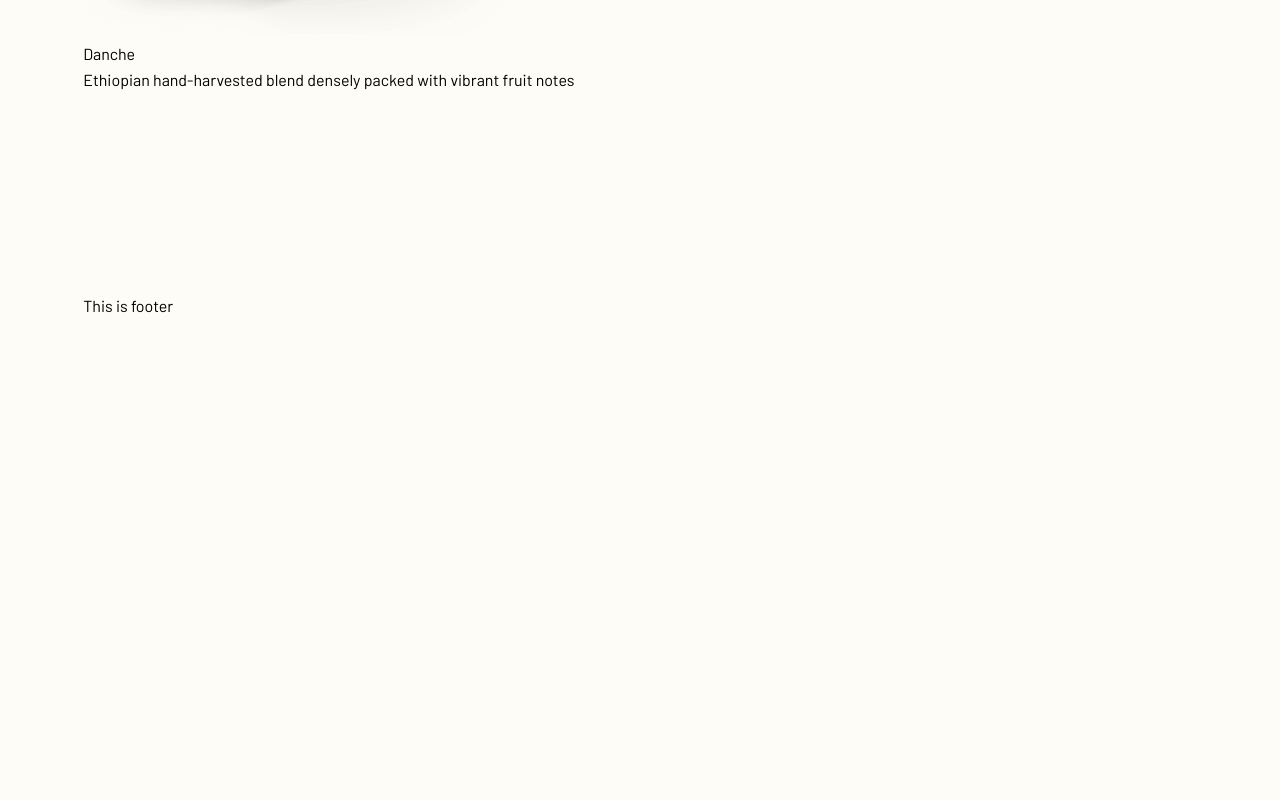
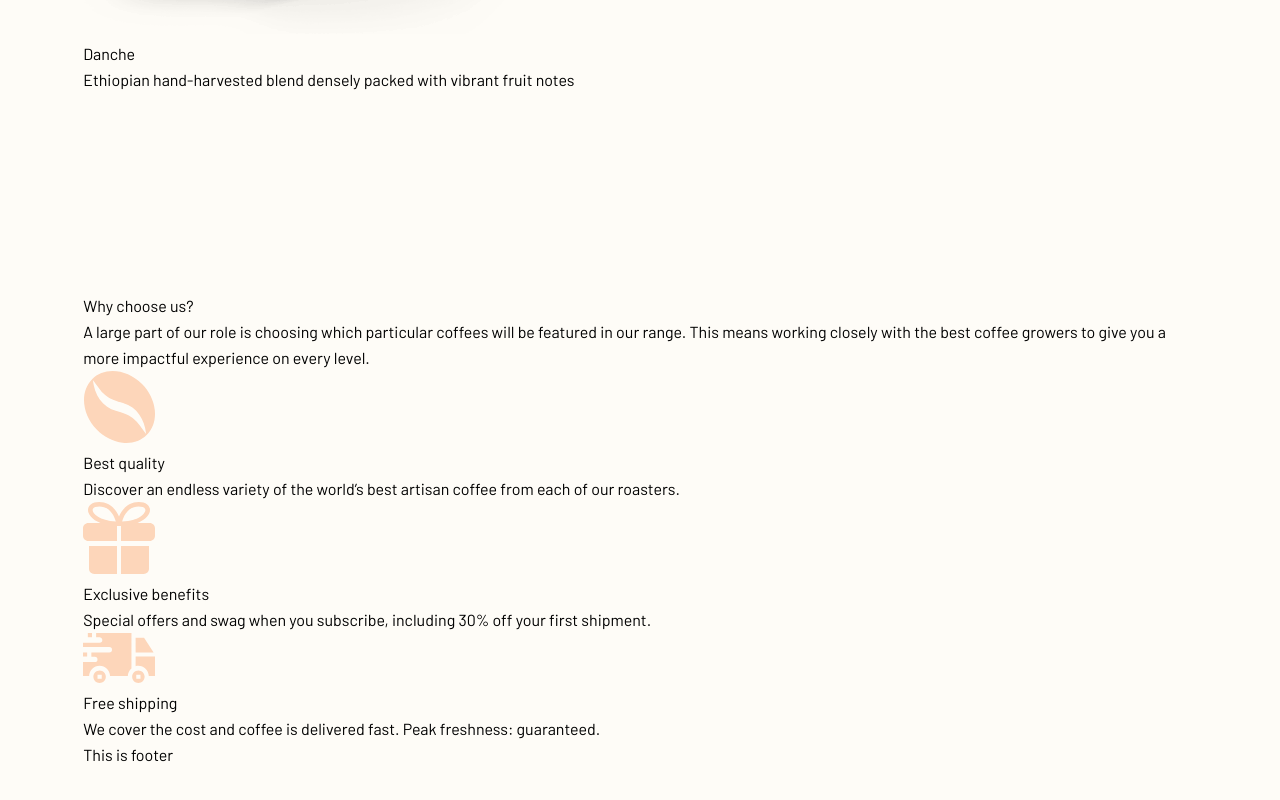
Before and after one commit to ledminh/coffeeroasters-subscription-site, a Next.js app: page / in a window 1280 px wide. Shown: the part 2541-3341 px from the top of the page. Before the commit the page ends 2892 px from the top, so only its background shows below. Built offline with nearby package versions, Linux system fonts and the light colour scheme.

Commit message:
Add data to WhyChooseUs

```diff
--- a/components/HomeComponents/WhyChooseUs/index.tsx
+++ b/components/HomeComponents/WhyChooseUs/index.tsx
@@ -1,11 +1,78 @@
+import Image, { StaticImageData } from "next/image";
 import { FunctionComponent } from "react";
 
+import styles from './WhyChooseUs.module.scss';
+
+import coffeeBeanSVG from '../../../assets/images/home/desktop/icon-coffee-bean.svg';
+import giftSVG from '../../../assets/images/home/desktop/icon-gift.svg';
+import truckSVG from '../../../assets/images/home/desktop/icon-truck.svg';
+
+/******************************
+ *  Types
+ */
+type ReasonData = {
+    name: string,
+    description: string,
+    image: StaticImageData
+}
+
+/******************************
+ *  Private properties
+ */
+const reasons: ReasonData[] = [
+    {
+        name: 'Best quality',
+        description: 'Discover an endless variety of the world’s best artisan coffee from each of our roasters.',
+        image: coffeeBeanSVG
+    },
+    {
+        name: 'Exclusive benefits',
+        description: 'Special offers and swag when you subscribe, including 30% off your first shipment.',
+        image: giftSVG
+    },
+    {
+        name: 'Free shipping',
+        description: 'We cover the cost and coffee is delivered fast. Peak freshness: guaranteed.',
+        image: truckSVG
+    }
+]
+
+
+/******************************
+ *  Main Component
+ */
 const WhyChooseUs:FunctionComponent = () => {
 
     return (
-        <div>
-            Why Choose Us
-        </div>
+        <section className={styles.wrapper}>
+            <div className={styles.text}>
+                <div>  Why choose us?</div>
+                <div>A large part of our role is choosing which particular coffees will be featured
+  in our range. This means working closely with the best coffee growers to give
+  you a more impactful experience on every level.</div>
+            </div>
+            <div className={styles.reasons}>
+                {
+                    reasons.map(r => (
+                        <div className={styles.reason}
+                            key = {r.name}
+                        >
+                            <div className={styles.image}>
+                                <Image
+                                    src={r.image}
+                                    alt={r.description}
+                                />
+                            </div>
+                            <div className={styles.reasonText}>
+                                <div>{r.name}</div>
+                                <div>{r.description}</div>
+                            </div>
+                        </div>
+                    ))
+                }
+            </div>
+        </section>
+
     )
 }
 
--- a/pages/index.tsx
+++ b/pages/index.tsx
@@ -1,12 +1,14 @@
 import PageLayout from '../layouts/PageLayout';
 import HeroImage from '../components/HomeComponents/HeroImage';
 import OurCollection from '../components/HomeComponents/OurCollection';
+import WhyChooseUs from '../components/HomeComponents/WhyChooseUs';
 
 export default function Home() {
   return (
       <PageLayout title="Coffeeroasters subscription site">
         <HeroImage/>
         <OurCollection/>
+        <WhyChooseUs/>
       </PageLayout>
   )
 };
```
Also changed, not shown: components/HomeComponents/WhyChooseUs/WhyChooseUs.module.scss (added).
